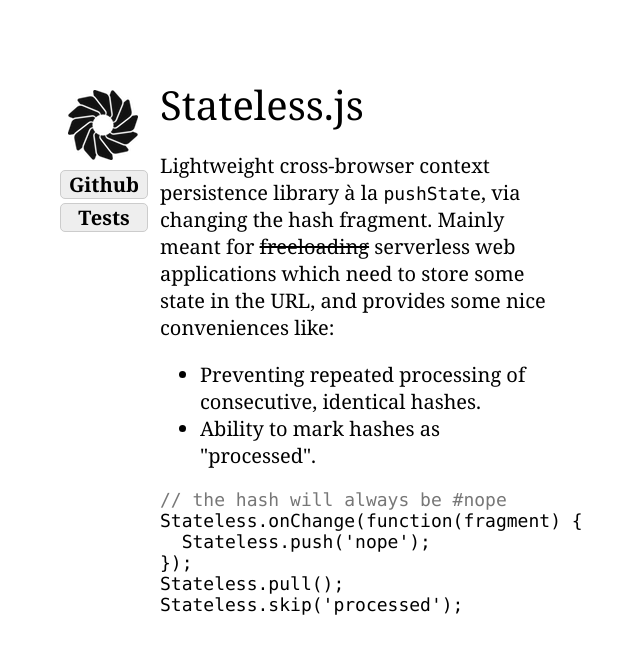
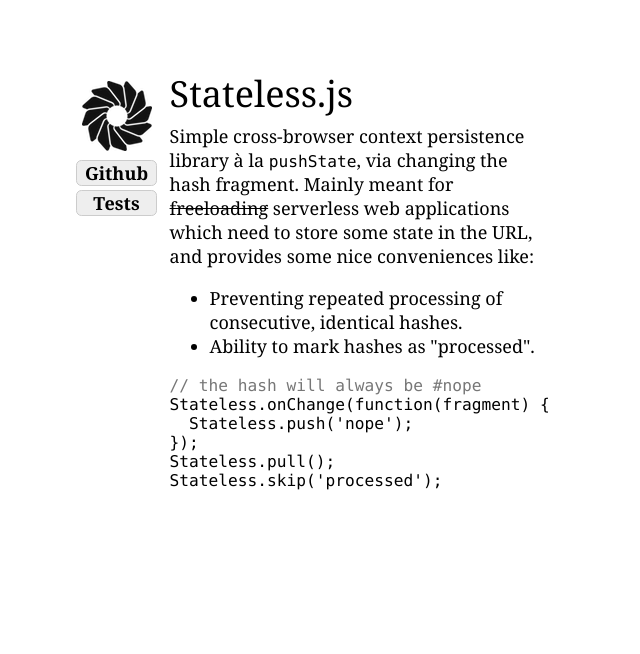
Before and after one commit to eugene-eeo/stateless.js, a plain HTML site: page index.html in a window 1280 px wide. Shown: the whole page, without its empty margins (330-970 px from the left). Drawn offline with Linux system fonts and the light colour scheme; a web font is replaced by a local one.

Commit message:
relative everything

```diff
--- a/index.html
+++ b/index.html
@@ -18,7 +18,7 @@
     <div id="right">
       <h1>Stateless.js</h1>
       <p>
-      Lightweight cross-browser context persistence library à
+      Simple cross-browser context persistence library à
       la <code>pushState</code>, via changing the hash fragment.
       Mainly meant for <strike>freeloading</strike> serverless
       web applications which need to store some state in the
--- a/style.css
+++ b/style.css
@@ -7,15 +7,9 @@
 }
 body {
   font-family: 'Prociono', Georgia, serif;
-  font-size: 20px;
+  font-size: 18px;
   width: 26em;
   margin: 2.5em auto;
-}
-div {
-  display: block;
-}
-div#container {
-  padding: 0 0.5em;
 }
 div#left img {
   margin-top: 2em;
@@ -26,13 +20,11 @@
   display: block;
   text-align: center;
   text-decoration: none;
-  border-radius: 5px;
+  border-radius: 0.30em;
   font-weight: bold;
+  background-color: #EEE;
+  border: 0.06em solid #CCC;
   color: #000;
-  width: 100%;
-  background-color: #EEE;
-  border: 1px solid #CCC;
-  padding: 0;
 }
 div#left a:hover {
   background-color: #CCC;
@@ -41,7 +33,7 @@
   width: calc(20% - 0.7em);
   height: 100%;
   float: left;
-  padding-right: 0.7em;
+  margin-right: 0.7em;
 }
 div#right {
   width: 80%;
@@ -50,7 +42,7 @@
 h1 {
   font-size: 200%;
   font-weight: normal;
-  margin-bottom: 0.5em;
+  margin-bottom: 0.15em;
 }
 p {
   margin: 0;
```
